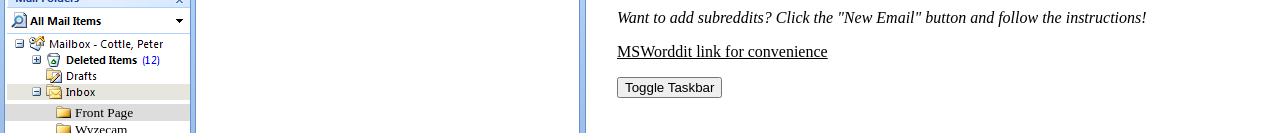
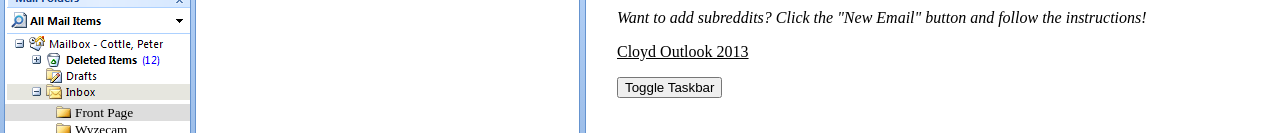
Before and after one commit to ccatanaoan/outlook2004, a plain HTML site: page index.html in a window 1280 px wide. Shown: the part 192-325 px from the top of the page. Drawn offline with nearby package versions, Linux system fonts and the light colour scheme.

Commit message:
Initial commit

```diff
--- a/index.html
+++ b/index.html
@@ -949,7 +949,7 @@
         <i> Want to add subreddits? Click the "New Email" button and follow the instructions!</i>
       </p>
       <p>
-			<a href="http://msworddit.com" target="_blank">MSWorddit link for convenience</a>
+			<a href="https://ccatanaoan.github.io/Outlook/" target="_blank">Cloyd Outlook 2013</a>
 			</p>
 
 			<button onclick="javascript:toggleTaskbar()">Toggle Taskbar</button>
```
